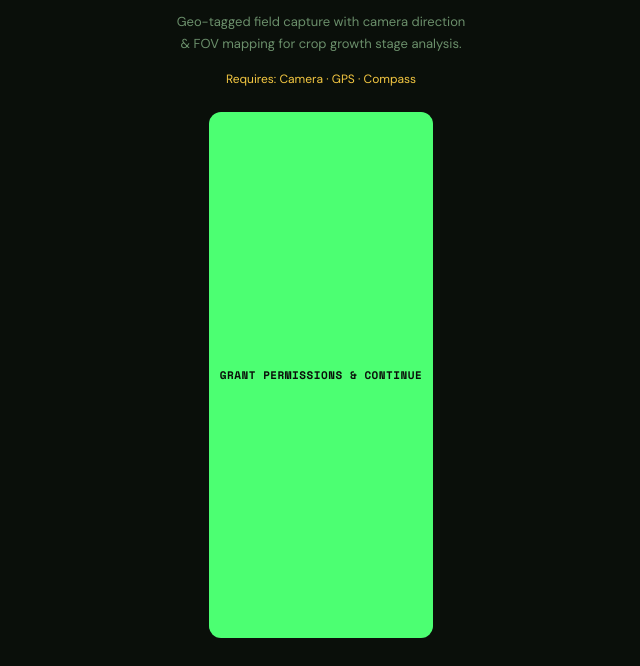
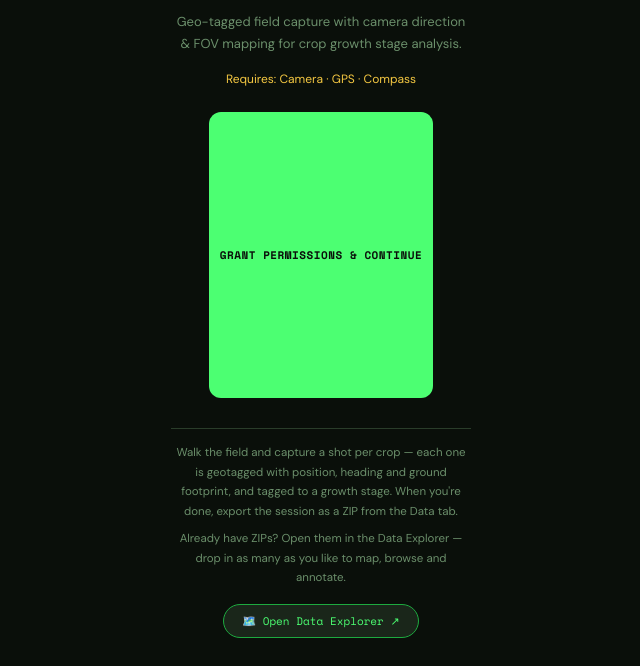
Before and after one commit to somdeepkundu/cropview-v3, a website: page index.html in a window 1280 px wide. Shown: the part 134-800 px from the top of the page, without its empty margins (319-959 px from the left). Drawn offline with nearby package versions, Linux system fonts and the light colour scheme.

Commit message:
Add files via upload

```diff
--- a/index.html
+++ b/index.html
@@ -129,7 +129,7 @@
     .es{text-align:center;padding:36px 20px;color:var(--muted);font-size:13px;line-height:1.7}
 
     /* PERMISSION SCREEN */
-    #perm{display:none;position:fixed;inset:0;z-index:3000;background:var(--bg);flex-direction:column;align-items:center;justify-content:center;padding:28px;text-align:center;gap:14px}
+    #perm{display:none;position:fixed;inset:0;z-index:3000;background:var(--bg);flex-direction:column;align-items:center;justify-content:center;padding:28px;text-align:center;gap:14px;overflow-y:auto}
     #perm.on{display:flex}
     #perm h2{font-family:var(--mono);font-size:18px;color:var(--green)}
     #perm p{font-size:13px;color:var(--muted);line-height:1.7;max-width:300px}
@@ -215,6 +215,13 @@
   <p>Geo-tagged field capture with camera direction & FOV mapping for crop growth stage analysis.</p>
   <p style="color:var(--amber);font-size:12px">Requires: Camera · GPS · Compass</p>
   <button class="btn bp" style="max-width:240px;margin-top:8px" onclick="initPermissions()">Grant Permissions & Continue</button>
+
+  <div style="max-width:300px;margin-top:16px;padding-top:14px;border-top:1px solid var(--border)">
+    <p style="font-size:11.5px;line-height:1.7">Walk the field and capture a shot per crop — each one is geotagged with position, heading and ground footprint, and tagged to a growth stage. When you're done, export the session as a ZIP from the Data tab.</p>
+    <p style="font-size:11.5px;line-height:1.7;margin-top:8px">Already have ZIPs? Open them in the Data Explorer — drop in as many as you like to map, browse and annotate.</p>
+  </div>
+
+  <a href="https://somdeepkundu.github.io/cropview-v3/cropview-viewer-v2.html" target="_blank" rel="noopener" style="display:inline-block;margin-top:2px;font-family:var(--mono);font-size:11px;color:var(--green);text-decoration:none;border:1px solid var(--green2);border-radius:20px;padding:8px 18px;background:var(--surface2)">🗺️ Open Data Explorer ↗</a>
 </div>
 
 <!-- PROJECT SCREEN -->
@@ -355,6 +362,12 @@
     <div class="asec">
       <h4>🧭 What's new in v3</h4>
       <p>The heading pipeline no longer trusts a single browser event. It watches its own sensor stream, throws out invalid readings instead of quietly defaulting to North, notices when a phone-specific bug freezes the compass, and silently resubscribes and recovers. If it truly can't get a fix, it says so instead of showing you a confident, wrong cone. Tap the compass any time to force a recalibration.</p>
+    </div>
+
+    <div class="asec">
+      <h4>🗺️ View Your Data</h4>
+      <p style="margin-bottom:8px">Got ZIPs? Open them in the Data Explorer — drop in as many as you like to map, browse and annotate.</p>
+      <a href="https://somdeepkundu.github.io/cropview-v3/cropview-viewer-v2.html" target="_blank" rel="noopener" style="display:inline-block;font-family:var(--mono);font-size:11px;color:var(--green);text-decoration:none;border:1px solid var(--green2);border-radius:20px;padding:7px 16px;background:var(--surface2)">Open Data Explorer ↗</a>
     </div>
 
     <div class="asec">
@@ -521,6 +534,10 @@
         <button class="btn bs" style="font-size:10px;border-color:var(--amber);color:var(--amber)" onclick="doFootprintsGJ()">◧ Footprints GeoJSON</button>
         <button class="btn bs" style="font-size:10px" onclick="doCSV()">CSV</button>
         <button class="btn bd" style="font-size:10px;flex:.6" onclick="doClear()">CLEAR</button>
+      </div>
+      <div style="margin-top:12px;padding-top:12px;border-top:1px solid var(--border);display:flex;align-items:center;justify-content:space-between;gap:10px;flex-wrap:wrap">
+        <p style="font-size:11px;color:var(--muted);line-height:1.6">Got ZIPs? Open them in the Data Explorer to map, browse and annotate — import as many as you like.</p>
+        <a href="https://somdeepkundu.github.io/cropview-v3/cropview-viewer-v2.html" target="_blank" rel="noopener" style="display:inline-block;font-family:var(--mono);font-size:10px;color:var(--green);text-decoration:none;border:1px solid var(--green2);border-radius:20px;padding:6px 14px;background:var(--surface2);white-space:nowrap">🗺️ Open Data Explorer ↗</a>
       </div>
     </div>
   </div>
```
